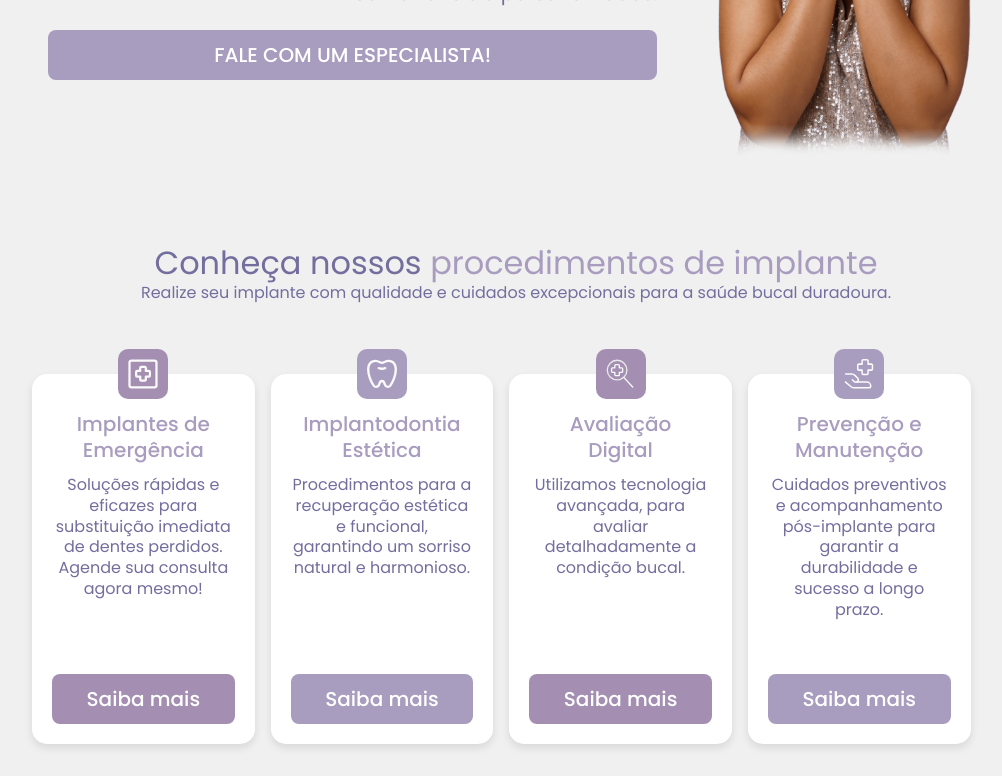
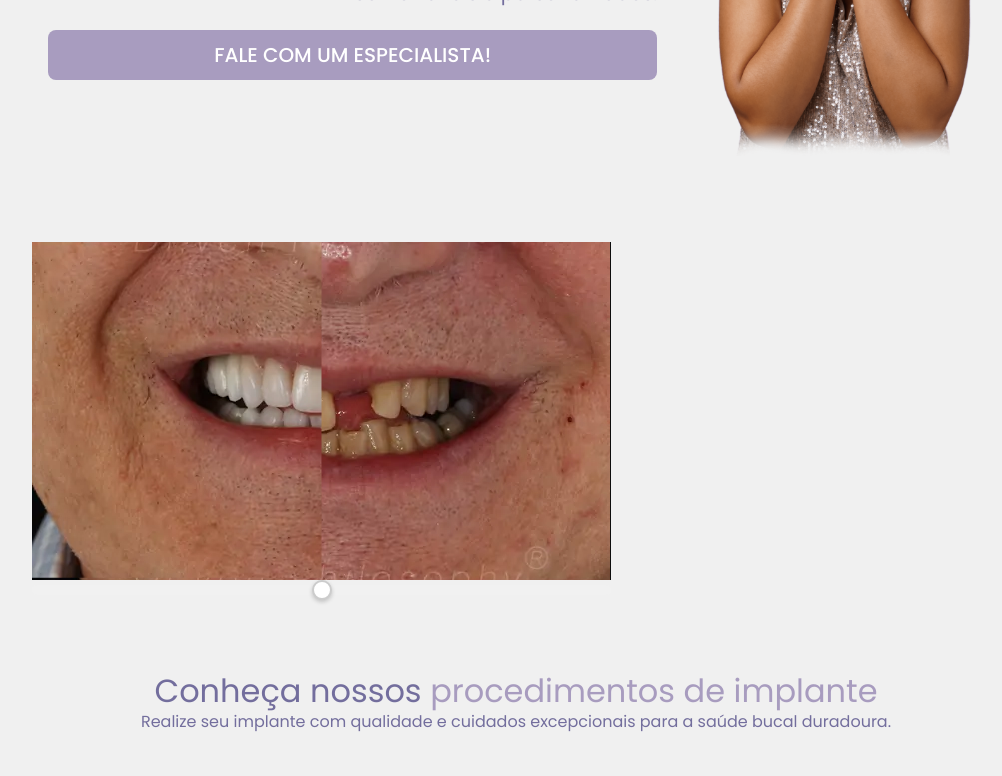
Before and after one commit to kevinmarangoni/implantesfacilitados, a Next.js app: page / in a window 1280 px wide. Shown: the part 460-1236 px from the top of the page, without its empty margins (124-1126 px from the left). Built offline with nearby package versions, Linux system fonts and the light colour scheme.

Commit message:
adds before and after

```diff
--- a/src/app/page.tsx
+++ b/src/app/page.tsx
@@ -16,6 +16,10 @@
 import { useEffect, useState } from 'react'
 import { useWindowSize } from 'usehooks-ts'
 import Cards from '@/components/Cards'
+import BeforeAfterSlider from '@/components/BeforeAfter'
+
+import after from '@/assets/images/after.png'
+import before from '@/assets/images/before.png'
 
 export default function Home() {
   const {t} = useTranslation()
@@ -39,12 +43,15 @@
 
 
 
+
+
   return (
     <Container>
       <Content>
         {!isMobile && <Header t={t} />}
         <Sections>
           <Hero id={"home"}  t={t} />
+          <BeforeAfterSlider beforeImage={before} afterImage={after} />
           <Tratamento id={"tratamento"} t={t} />
           <Diferenciais id={"diferenciais"}  t={t} />
           <Agende id={"contato"} t={t} />
--- /dev/null
+++ b/src/components/BeforeAfter/index.tsx
@@ -0,0 +1,75 @@
+import React, { useState } from 'react';
+import Image from 'next/image';
+import styled from 'styled-components';
+
+const Container = styled.div`
+  position: relative;
+`;
+
+const BeforeAfterContainer = styled.div`
+  position: relative;
+`;
+
+const BeforeImage = styled(Image)`
+  width: 100%;
+  height: auto;
+  display: block;
+`;
+
+const AfterImage = styled(Image)`
+  width: 100%;
+  height: auto;
+  display: block;
+  position: absolute;
+  top: 0;
+  left: 0;
+  clip-path: inset(0 ${props => 100 - props.position}% 0 0);
+`;
+
+const ProgressBar = styled.input`
+  width: 100%;
+  height: 10px;
+  background-color: #f1f1f1;
+  border-radius: 5px;
+  outline: none;
+  &::-webkit-slider-thumb {
+    -webkit-appearance: none;
+    appearance: none;
+    width: 20px;
+    height: 20px;
+    background-color: white;
+    border-radius: 50%;
+    border: 2px solid #ccc;
+    cursor: pointer;
+    box-shadow: 0 2px 4px rgba(0, 0, 0, 0.2);
+  }
+  &::-moz-range-thumb {
+    width: 20px;
+    height: 20px;
+    background-color: white;
+    border-radius: 50%;
+    border: 2px solid #ccc;
+    cursor: pointer;
+    box-shadow: 0 2px 4px rgba(0, 0, 0, 0.2);
+  }
+`;
+
+const BeforeAfterSlider = ({ beforeImage, afterImage }) => {
+  const [position, setPosition] = useState(50);
+
+  const handleSliderChange = (e) => {
+    setPosition(e.target.value);
+  };
+
+  return (
+    <Container>
+      <BeforeAfterContainer>
+        <BeforeImage src={beforeImage} alt="Before" layout="responsive" />
+        <AfterImage src={afterImage} alt="After" layout="responsive" position={position} />
+      </BeforeAfterContainer>
+      <ProgressBar type="range" min="0" max="100" value={position} onChange={handleSliderChange} />
+    </Container>
+  );
+};
+
+export default BeforeAfterSlider;
```
Also changed, not shown: src/assets/images/after.png (added), src/assets/images/before.png (added).
